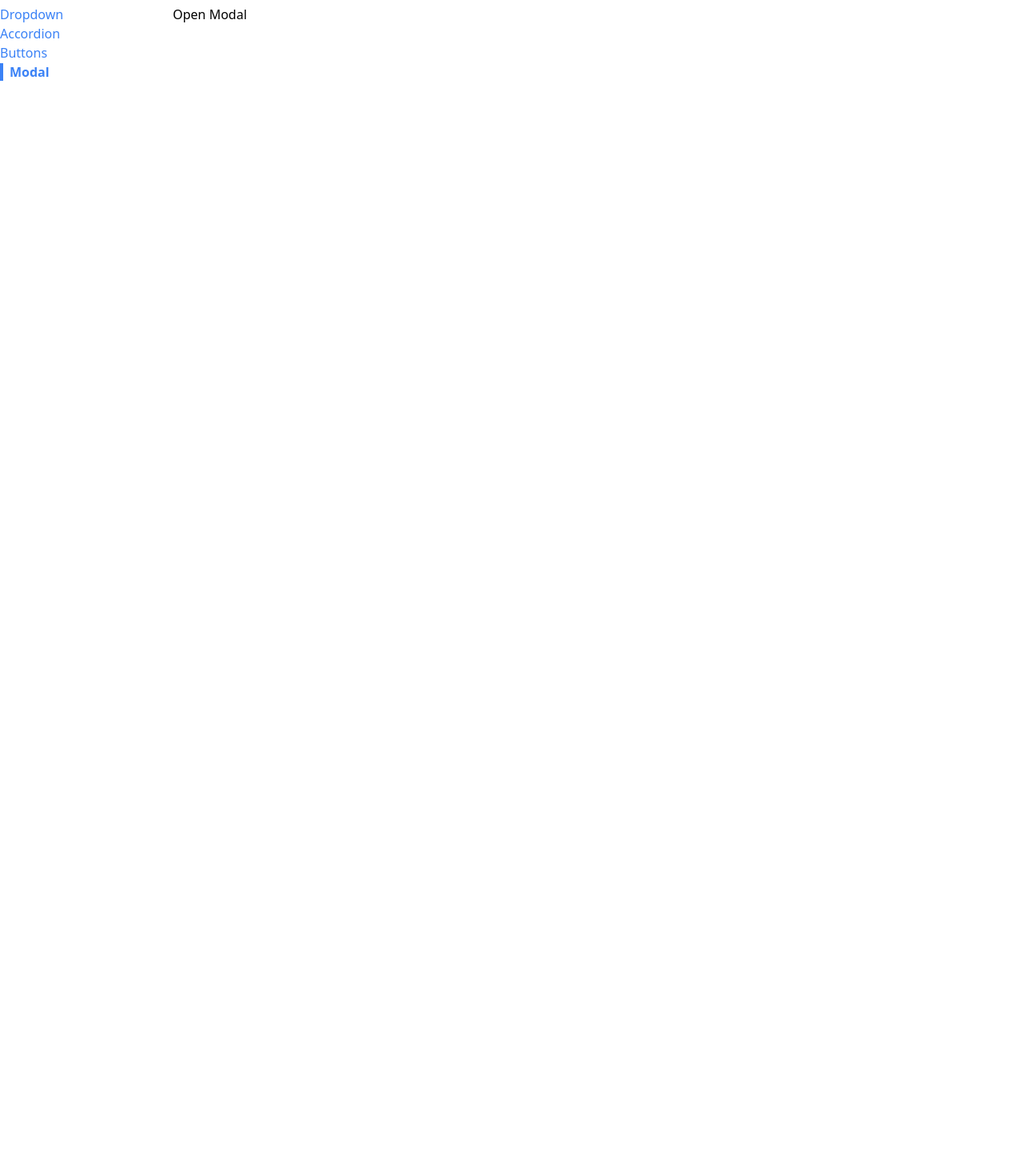
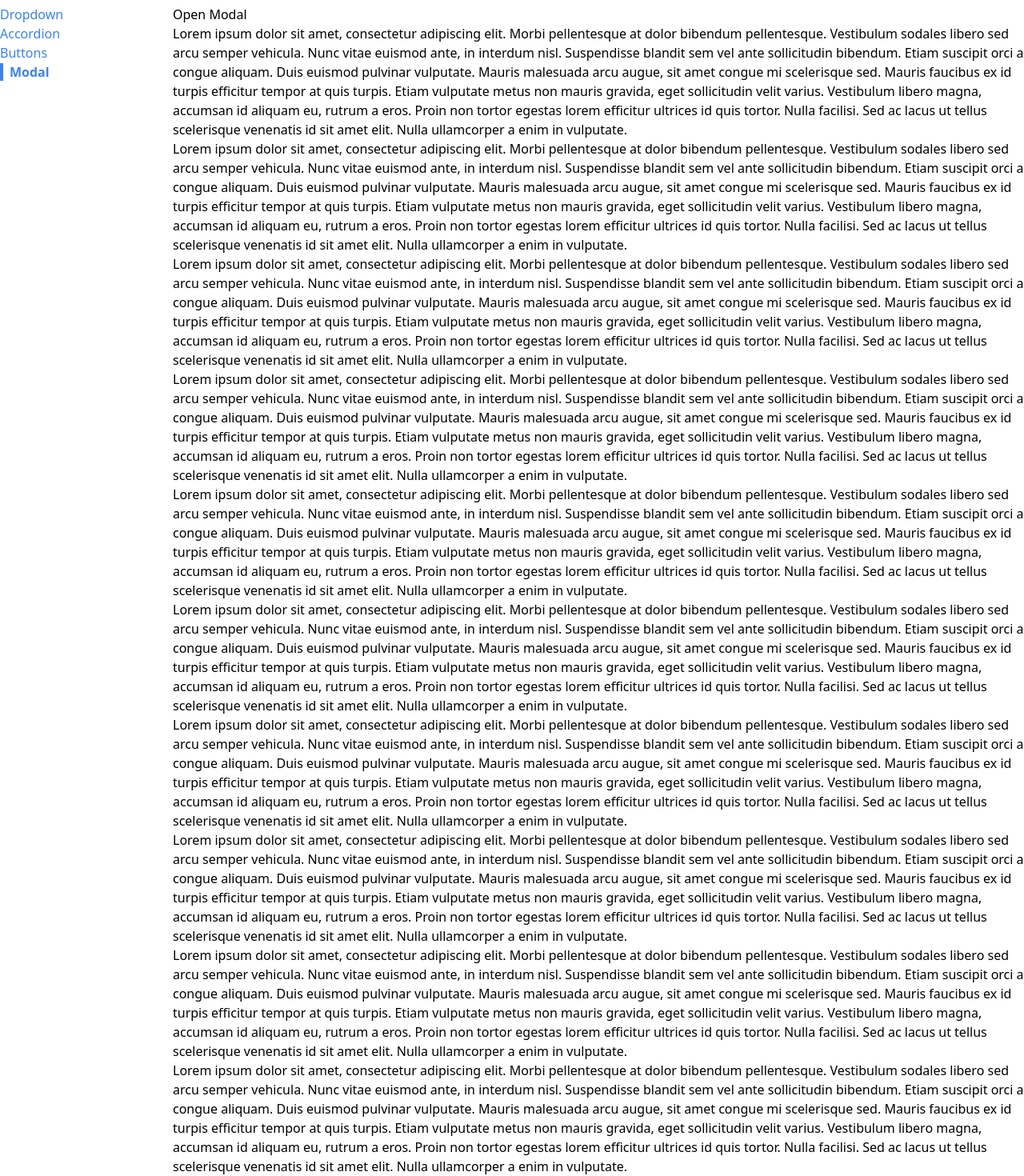
Before and after one commit to ManahilSiddiqui/components, a React (Create React App) app: page /modal in a window 1280 px wide. Shown: the part 10-1480 px from the top of the page at 80% size. Before the commit the page ends 800 px from the top, so only its background shows below. Built offline with nearby package versions, Linux system fonts and the light colour scheme.

Commit message:
Modal wrapup

```diff
--- a/src/components/Modal.js
+++ b/src/components/Modal.js
@@ -1,10 +1,20 @@
 import ReactDOM from 'react-dom';
+import { useEffect } from 'react';
 
 export default function Modal({ onClose, children, actionBar }) {
+    useEffect(() => {
+        document.body.classList.add('overflow-hidden');
+
+        return () => {
+            document.body.classList.remove('overflow-hidden');
+        };
+
+    }, []);
+
     return ReactDOM.createPortal(
         <div>
-            <div onClick={onClose} className="absolute inset-0 bg-gray-300 opacity-80"></div>
-            <div className="absolute inset-40 p-10 bg-white">
+            <div onClick={onClose} className="fixed inset-0 bg-gray-300 opacity-80"></div>
+            <div className="fixed inset-40 p-10 bg-white">
                 <div className='flex flex-col justify-between h-full'>
                 {children}
                 <div className='flex justify-end'>
--- a/src/pages/ModalPage.js
+++ b/src/pages/ModalPage.js
@@ -30,6 +30,76 @@ export default function ModalPage() {
             Open Modal
             </Button>
             {showModal && modal}
+            <p>
+            Lorem ipsum dolor sit amet,
+            consectetur adipiscing elit.
+            Morbi pellentesque at dolor
+            bibendum pellentesque. Vestibulum
+            sodales libero sed arcu semper vehicula. Nunc vitae euismod ante, in interdum nisl. Suspendisse blandit sem vel ante sollicitudin bibendum. Etiam suscipit orci a congue aliquam. Duis euismod pulvinar vulputate. Mauris malesuada arcu augue, sit amet congue mi scelerisque sed. Mauris faucibus ex id turpis efficitur tempor at quis turpis. Etiam vulputate metus non mauris gravida, eget sollicitudin velit varius. Vestibulum libero magna, accumsan id aliquam eu, rutrum a eros. Proin non tortor egestas lorem efficitur ultrices id quis tortor. Nulla facilisi. Sed ac lacus ut tellus scelerisque venenatis id sit amet elit. Nulla ullamcorper a enim in vulputate.
+            </p>
+            <p>
+            Lorem ipsum dolor sit amet,
+            consectetur adipiscing elit.
+            Morbi pellentesque at dolor
+            bibendum pellentesque. Vestibulum
+            sodales libero sed arcu semper vehicula. Nunc vitae euismod ante, in interdum nisl. Suspendisse blandit sem vel ante sollicitudin bibendum. Etiam suscipit orci a congue aliquam. Duis euismod pulvinar vulputate. Mauris malesuada arcu augue, sit amet congue mi scelerisque sed. Mauris faucibus ex id turpis efficitur tempor at quis turpis. Etiam vulputate metus non mauris gravida, eget sollicitudin velit varius. Vestibulum libero magna, accumsan id aliquam eu, rutrum a eros. Proin non tortor egestas lorem efficitur ultrices id quis tortor. Nulla facilisi. Sed ac lacus ut tellus scelerisque venenatis id sit amet elit. Nulla ullamcorper a enim in vulputate.
+            </p>
+            <p>
+            Lorem ipsum dolor sit amet,
+            consectetur adipiscing elit.
+            Morbi pellentesque at dolor
+            bibendum pellentesque. Vestibulum
+            sodales libero sed arcu semper vehicula. Nunc vitae euismod ante, in interdum nisl. Suspendisse blandit sem vel ante sollicitudin bibendum. Etiam suscipit orci a congue aliquam. Duis euismod pulvinar vulputate. Mauris malesuada arcu augue, sit amet congue mi scelerisque sed. Mauris faucibus ex id turpis efficitur tempor at quis turpis. Etiam vulputate metus non mauris gravida, eget sollicitudin velit varius. Vestibulum libero magna, accumsan id aliquam eu, rutrum a eros. Proin non tortor egestas lorem efficitur ultrices id quis tortor. Nulla facilisi. Sed ac lacus ut tellus scelerisque venenatis id sit amet elit. Nulla ullamcorper a enim in vulputate.
+            </p>
+            <p>
+            Lorem ipsum dolor sit amet,
+            consectetur adipiscing elit.
+            Morbi pellentesque at dolor
+            bibendum pellentesque. Vestibulum
+            sodales libero sed arcu semper vehicula. Nunc vitae euismod ante, in interdum nisl. Suspendisse blandit sem vel ante sollicitudin bibendum. Etiam suscipit orci a congue aliquam. Duis euismod pulvinar vulputate. Mauris malesuada arcu augue, sit amet congue mi scelerisque sed. Mauris faucibus ex id turpis efficitur tempor at quis turpis. Etiam vulputate metus non mauris gravida, eget sollicitudin velit varius. Vestibulum libero magna, accumsan id aliquam eu, rutrum a eros. Proin non tortor egestas lorem efficitur ultrices id quis tortor. Nulla facilisi. Sed ac lacus ut tellus scelerisque venenatis id sit amet elit. Nulla ullamcorper a enim in vulputate.
+            </p>
+            <p>
+            Lorem ipsum dolor sit amet,
+            consectetur adipiscing elit.
+            Morbi pellentesque at dolor
+            bibendum pellentesque. Vestibulum
+            sodales libero sed arcu semper vehicula. Nunc vitae euismod ante, in interdum nisl. Suspendisse blandit sem vel ante sollicitudin bibendum. Etiam suscipit orci a congue aliquam. Duis euismod pulvinar vulputate. Mauris malesuada arcu augue, sit amet congue mi scelerisque sed. Mauris faucibus ex id turpis efficitur tempor at quis turpis. Etiam vulputate metus non mauris gravida, eget sollicitudin velit varius. Vestibulum libero magna, accumsan id aliquam eu, rutrum a eros. Proin non tortor egestas lorem efficitur ultrices id quis tortor. Nulla facilisi. Sed ac lacus ut tellus scelerisque venenatis id sit amet elit. Nulla ullamcorper a enim in vulputate.
+            </p>
+            <p>
+            Lorem ipsum dolor sit amet,
+            consectetur adipiscing elit.
+            Morbi pellentesque at dolor
+            bibendum pellentesque. Vestibulum
+            sodales libero sed arcu semper vehicula. Nunc vitae euismod ante, in interdum nisl. Suspendisse blandit sem vel ante sollicitudin bibendum. Etiam suscipit orci a congue aliquam. Duis euismod pulvinar vulputate. Mauris malesuada arcu augue, sit amet congue mi scelerisque sed. Mauris faucibus ex id turpis efficitur tempor at quis turpis. Etiam vulputate metus non mauris gravida, eget sollicitudin velit varius. Vestibulum libero magna, accumsan id aliquam eu, rutrum a eros. Proin non tortor egestas lorem efficitur ultrices id quis tortor. Nulla facilisi. Sed ac lacus ut tellus scelerisque venenatis id sit amet elit. Nulla ullamcorper a enim in vulputate.
+            </p><p>
+            Lorem ipsum dolor sit amet,
+            consectetur adipiscing elit.
+            Morbi pellentesque at dolor
+            bibendum pellentesque. Vestibulum
+            sodales libero sed arcu semper vehicula. Nunc vitae euismod ante, in interdum nisl. Suspendisse blandit sem vel ante sollicitudin bibendum. Etiam suscipit orci a congue aliquam. Duis euismod pulvinar vulputate. Mauris malesuada arcu augue, sit amet congue mi scelerisque sed. Mauris faucibus ex id turpis efficitur tempor at quis turpis. Etiam vulputate metus non mauris gravida, eget sollicitudin velit varius. Vestibulum libero magna, accumsan id aliquam eu, rutrum a eros. Proin non tortor egestas lorem efficitur ultrices id quis tortor. Nulla facilisi. Sed ac lacus ut tellus scelerisque venenatis id sit amet elit. Nulla ullamcorper a enim in vulputate.
+            </p>
+            <p>
+            Lorem ipsum dolor sit amet,
+            consectetur adipiscing elit.
+            Morbi pellentesque at dolor
+            bibendum pellentesque. Vestibulum
+            sodales libero sed arcu semper vehicula. Nunc vitae euismod ante, in interdum nisl. Suspendisse blandit sem vel ante sollicitudin bibendum. Etiam suscipit orci a congue aliquam. Duis euismod pulvinar vulputate. Mauris malesuada arcu augue, sit amet congue mi scelerisque sed. Mauris faucibus ex id turpis efficitur tempor at quis turpis. Etiam vulputate metus non mauris gravida, eget sollicitudin velit varius. Vestibulum libero magna, accumsan id aliquam eu, rutrum a eros. Proin non tortor egestas lorem efficitur ultrices id quis tortor. Nulla facilisi. Sed ac lacus ut tellus scelerisque venenatis id sit amet elit. Nulla ullamcorper a enim in vulputate.
+            </p>
+            <p>
+            Lorem ipsum dolor sit amet,
+            consectetur adipiscing elit.
+            Morbi pellentesque at dolor
+            bibendum pellentesque. Vestibulum
+            sodales libero sed arcu semper vehicula. Nunc vitae euismod ante, in interdum nisl. Suspendisse blandit sem vel ante sollicitudin bibendum. Etiam suscipit orci a congue aliquam. Duis euismod pulvinar vulputate. Mauris malesuada arcu augue, sit amet congue mi scelerisque sed. Mauris faucibus ex id turpis efficitur tempor at quis turpis. Etiam vulputate metus non mauris gravida, eget sollicitudin velit varius. Vestibulum libero magna, accumsan id aliquam eu, rutrum a eros. Proin non tortor egestas lorem efficitur ultrices id quis tortor. Nulla facilisi. Sed ac lacus ut tellus scelerisque venenatis id sit amet elit. Nulla ullamcorper a enim in vulputate.
+            </p>
+            <p>
+            Lorem ipsum dolor sit amet,
+            consectetur adipiscing elit.
+            Morbi pellentesque at dolor
+            bibendum pellentesque. Vestibulum
+            sodales libero sed arcu semper vehicula. Nunc vitae euismod ante, in interdum nisl. Suspendisse blandit sem vel ante sollicitudin bibendum. Etiam suscipit orci a congue aliquam. Duis euismod pulvinar vulputate. Mauris malesuada arcu augue, sit amet congue mi scelerisque sed. Mauris faucibus ex id turpis efficitur tempor at quis turpis. Etiam vulputate metus non mauris gravida, eget sollicitudin velit varius. Vestibulum libero magna, accumsan id aliquam eu, rutrum a eros. Proin non tortor egestas lorem efficitur ultrices id quis tortor. Nulla facilisi. Sed ac lacus ut tellus scelerisque venenatis id sit amet elit. Nulla ullamcorper a enim in vulputate.
+            </p>
+
         </div>
     )
 }
```
